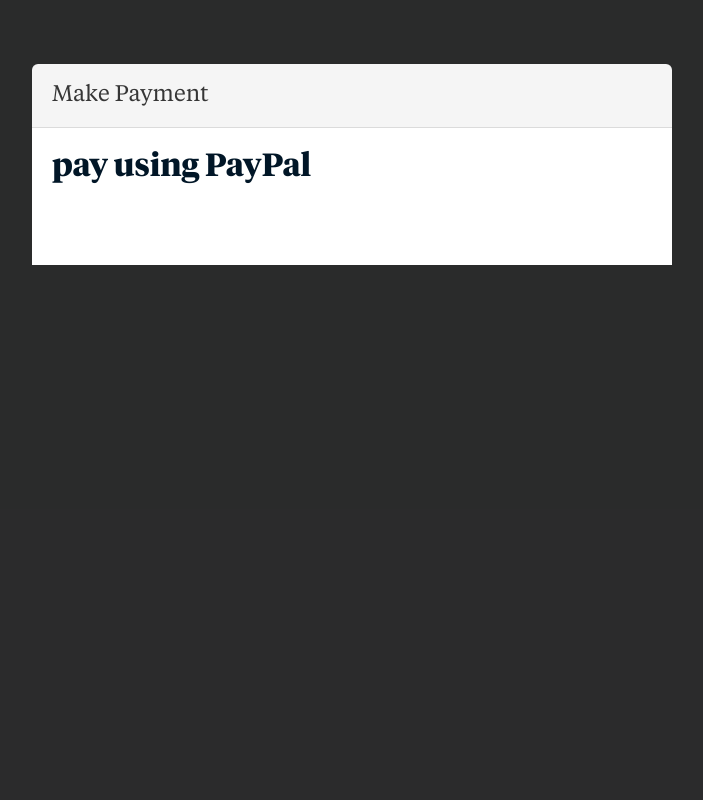
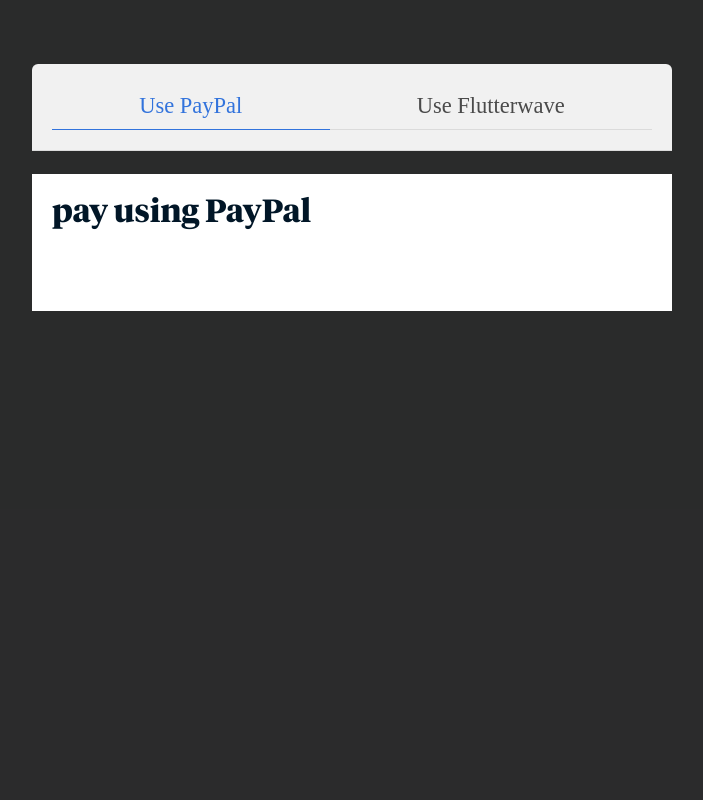
Before and after one commit to robertruhiu/response, a Django app: template payments/templates/payments/process.html in a window 1280 px wide. Shown: the whole page, without its empty margins (288-991 px from the left). Run offline with Django 3.2, Linux system fonts and the light colour scheme; the template is opened without the code that fills it: most values are stand-ins (such as "Sample title", 1, 10 or a date in 2020); form fields are guessed from the names that the template uses; some libraries are stand-ins or nearby versions; some web fonts are replaced.

Commit message:
flutterwave:integration

```diff
--- a/payments/templates/payments/process.html
+++ b/payments/templates/payments/process.html
@@ -3,19 +3,76 @@
     <div class="modal modal--is-active w3-padding-64">
         <div class="modal-background"></div>
         <div class="modal-card">
-            <header class="modal-card-head">
-                <p class="modal-card-title">Make Payment</p>
+            {#            <header class="modal-card-head">#}
+            {#                <p class="modal-card-title">Make Payment</p>#}
+            <header class=" modal-card-head tabs is-centered w3-light-gray">
+                <ul>
+                    <li class="is-active modal-card-title" onclick="openTab('paypal')"><a>Use PayPal</a></li>
+                    <li class="modal-card-title" onclick="openTab('flutterwave')"><a>Use Flutterwave</a></li>
+                </ul>
             </header>
-            <section class="modal-card-body">
+            {#            </header>#}
+            <section id="paypal" class="modal-card-body letab" style="display: block">
                 <h1>pay using PayPal</h1>
                 {{ form.render }}
             </section>
-{#            <footer class="modal-card-foot">#}
-{#                <button class="button is-info">Total Cost = {{ total_amount }}</button>#}
-{#                <a href="{% url 'payments:pay' current_transaction.id %}" class="button is-success">#}
-{#                    Proceed to make Payment.</a>#}
-{#            </footer>#}
+            <section class="modal-card-body letab" id="flutterwave" style="display: none">
+                <h1>Use Flutterwave</h1>
+                <form>
+{#                    <script src="https://api.ravepay.co/flwv3-pug/getpaidx/api/flwpbf-inline.js"></script>#}
+                    <script src="https://ravesandboxapi.flutterwave.com/flwv3-pug/getpaidx/api/flwpbf-inline.js"></script>
+                    <button type="button" onClick="payWithRave('{{amount}}')">Pay Now</button>
+                </form>
+            </section>
+            {#            <footer class="modal-card-foot">#}
+            {#                <button class="button is-info">Total Cost = {{ total_amount }}</button>#}
+            {#                <a href="{% url 'payments:pay' current_transaction.id %}" class="button is-success">#}
+            {#                    Proceed to make Payment.</a>#}
+            {#            </footer>#}
         </div>
     </div>
-    <script src="/node_modules/bulma-extensions/bulma-calendar/dist/divider.min.js"></script>
+    <script>
+        function openTab(tabName) {
+            var i;
+            var x = document.getElementsByClassName('letab');
+            for (i = 0; i < x.length; i++) {
+                x[i].style.display = "none"
+            }
+            document.getElementById(tabName).style.display = "block";
+        }
+        const API_publicKey = "FLWPUBK-37320275f784b16ec1e30b1342c0a223-X";
+
+        function payWithRave(amnt) {
+            console.log(amnt);
+            var x = getpaidSetup({
+                PBFPubKey: API_publicKey,
+                customer_email: "user@example.com",
+                amount: amnt,
+                customer_phone: "234099940409",
+                currency: "NGN",
+                payment_method: "both",
+                txref: "rave-123456",
+                meta: [{
+                    metaname: "flightID",
+                    metavalue: "AP1234"
+                }],
+                onclose: function () {
+                },
+                callback: function (response) {
+                    var txref = response.tx.txRef; // collect txRef returned and pass to a 					server page to complete status check.
+                    console.log("This is the response returned after a charge", response);
+                    if (
+                        response.tx.chargeResponseCode == "00" ||
+                        response.tx.chargeResponseCode == "0"
+                    ) {
+                        // redirect to a success page
+                    } else {
+                        // redirect to a failure page.
+                    }
+
+                    x.close(); // use this to close the modal immediately after payment.
+                }
+            });
+        }
+    </script>
 {% endblock %}
--- a/payments/urls.py
+++ b/payments/urls.py
@@ -23,7 +23,7 @@ app_name = 'payments'
 
 urlpatterns = [
     # the id here is transaction id
-    path('pay/<int:id>/', process_payment, name='pay'),
+    path('pay/<int:id>/<int:amount>', process_payment, name='pay'),
     path('done/<int:id>/', payment_done, name='done'),
     path('canceled/<int:id>/', payment_canceled, name='canceled'),
 ]
--- a/payments/views.py
+++ b/payments/views.py
@@ -9,7 +9,7 @@ from transactions.models import Transaction
 
 # Create your views here.
 
-def process_payment(request, id):
+def process_payment(request, id, amount):
     transaction = get_object_or_404(Transaction, id=id)
     transaction.stage = 'make-payment'
     transaction.save()
@@ -25,7 +25,7 @@ def process_payment(request, id):
     }
     form = PayPalPaymentsForm(initial=paypal_dict)
     return render(request, 'payments/process.html',
-                  {'form': form, 'transaction': transaction})
+                  {'form': form, 'transaction': transaction, 'amount':amount})
 
 @csrf_exempt
 def payment_done(request, id):
--- a/transactions/templates/transactions/all_candidates.html
+++ b/transactions/templates/transactions/all_candidates.html
@@ -20,7 +20,7 @@
             </section>
             <footer class="modal-card-foot">
                 <button class="button is-info">Total Cost = {{ total_amount }}</button>
-                <a href="{% url 'payments:pay' current_transaction.id %}" class="button is-success">
+                <a href="{% url 'payments:pay' current_transaction.id  total_amount %}" class="button is-success">
                     Proceed to make Payment.</a>
             </footer>
         </div>
```
